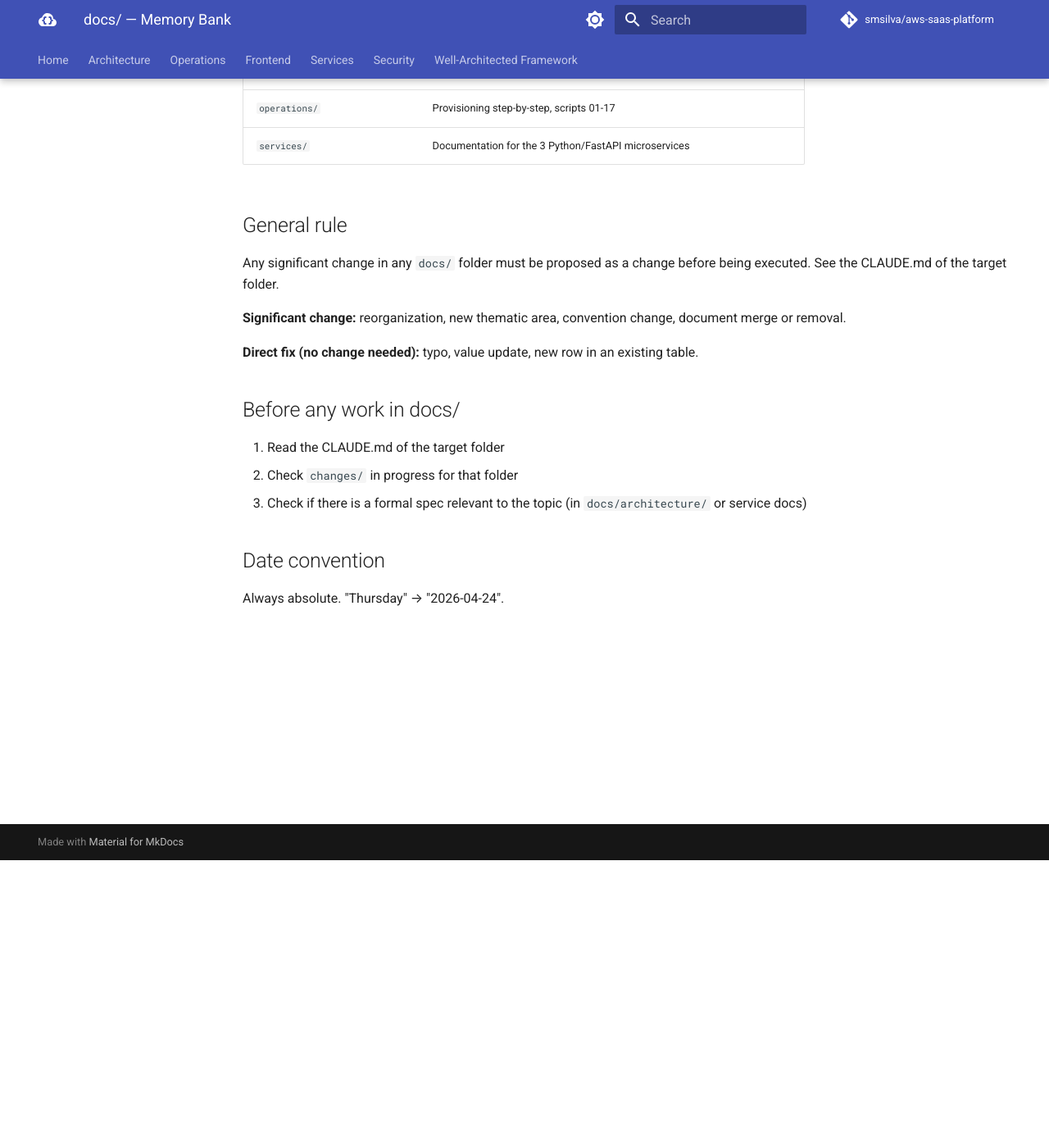
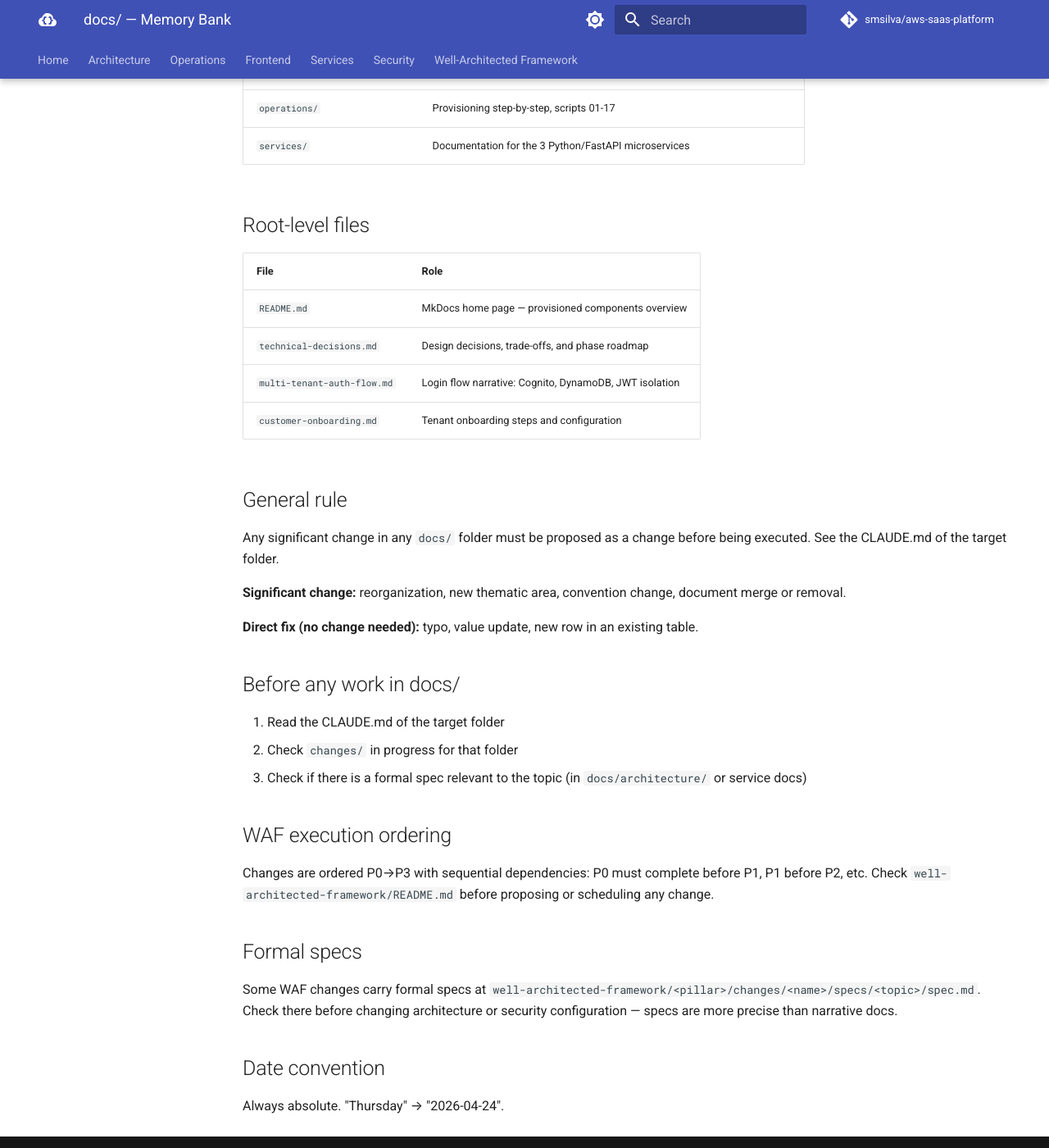
Before and after one commit to smsilva/aws-saas-platform, an MkDocs documentation site: the page built from docs/CLAUDE.md, in a window 1280 px wide and 1400 px high, scrolled down 351 px. Shown: the whole window at 82% size. Built offline with MkDocs 1.6.1 and Material for MkDocs 9.7.7, drawn with Linux system fonts in a browser that asks for light colours; comment, search, counter and statistics services are not loaded.

Commit message:
docs(CLAUDE.md): add root-level files, WAF ordering, and formal specs
Co-Authored-By: Claude Sonnet 4.6 <noreply@anthropic.com>

```diff
--- a/docs/CLAUDE.md
+++ b/docs/CLAUDE.md
@@ -9,6 +9,15 @@
 | `security/` | Open/closed security issues, reviews; individual issues in `security/issues/` |
 | `operations/` | Provisioning step-by-step, scripts 01-17 |
 | `services/` | Documentation for the 3 Python/FastAPI microservices |
+
+## Root-level files
+
+| File | Role |
+|---|---|
+| `README.md` | MkDocs home page — provisioned components overview |
+| `technical-decisions.md` | Design decisions, trade-offs, and phase roadmap |
+| `multi-tenant-auth-flow.md` | Login flow narrative: Cognito, DynamoDB, JWT isolation |
+| `customer-onboarding.md` | Tenant onboarding steps and configuration |
 
 ## General rule
 
@@ -24,6 +33,14 @@ Any significant change in any `docs/` folder must be proposed as a change before
 2. Check `changes/` in progress for that folder
 3. Check if there is a formal spec relevant to the topic (in `docs/architecture/` or service docs)
 
+## WAF execution ordering
+
+Changes are ordered P0→P3 with sequential dependencies: P0 must complete before P1, P1 before P2, etc. Check `well-architected-framework/README.md` before proposing or scheduling any change.
+
+## Formal specs
+
+Some WAF changes carry formal specs at `well-architected-framework/<pillar>/changes/<name>/specs/<topic>/spec.md`. Check there before changing architecture or security configuration — specs are more precise than narrative docs.
+
 ## Date convention
 
 Always absolute. "Thursday" → "2026-04-24".
```
Also changed, not shown: CLAUDE.md (line endings or trailing spaces).
